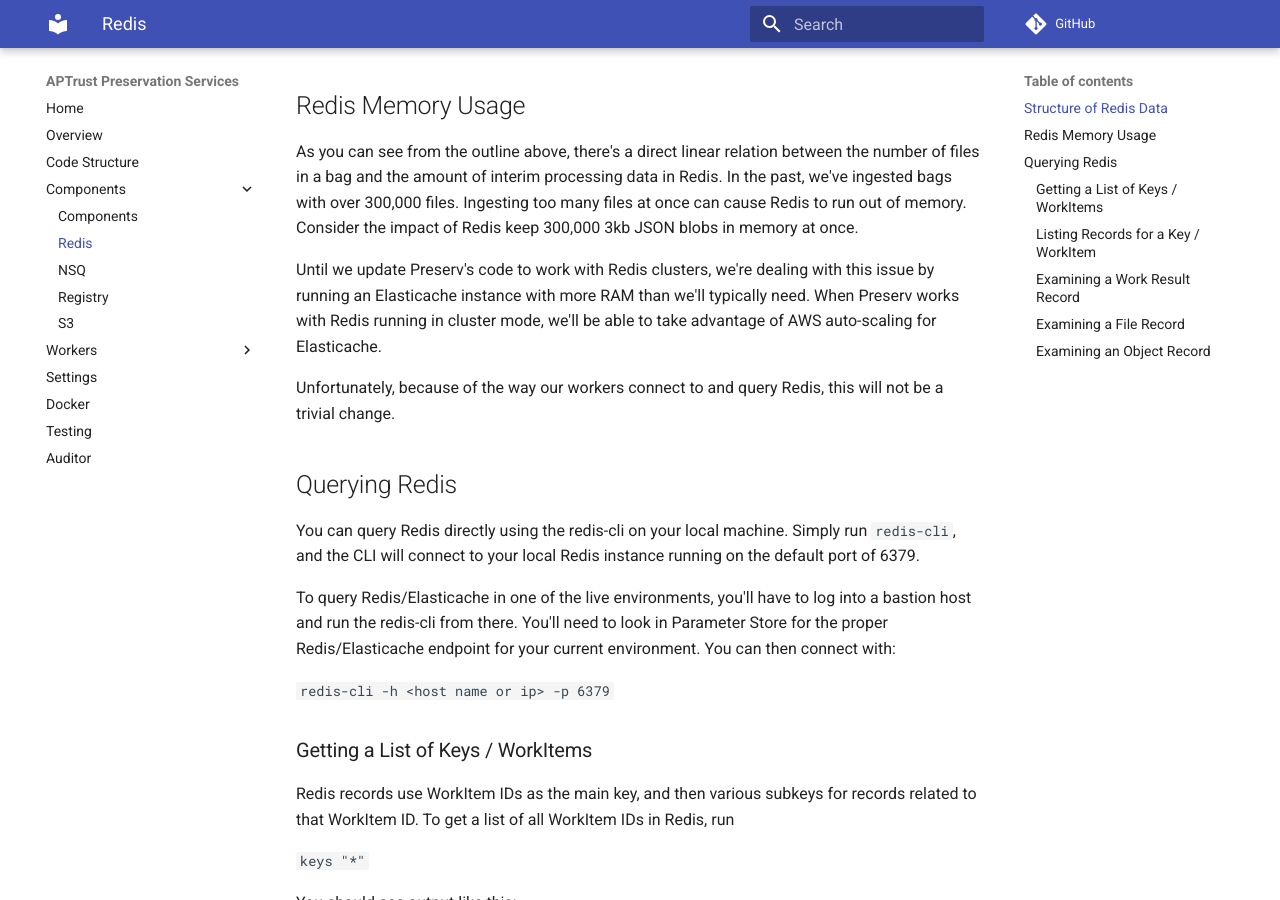
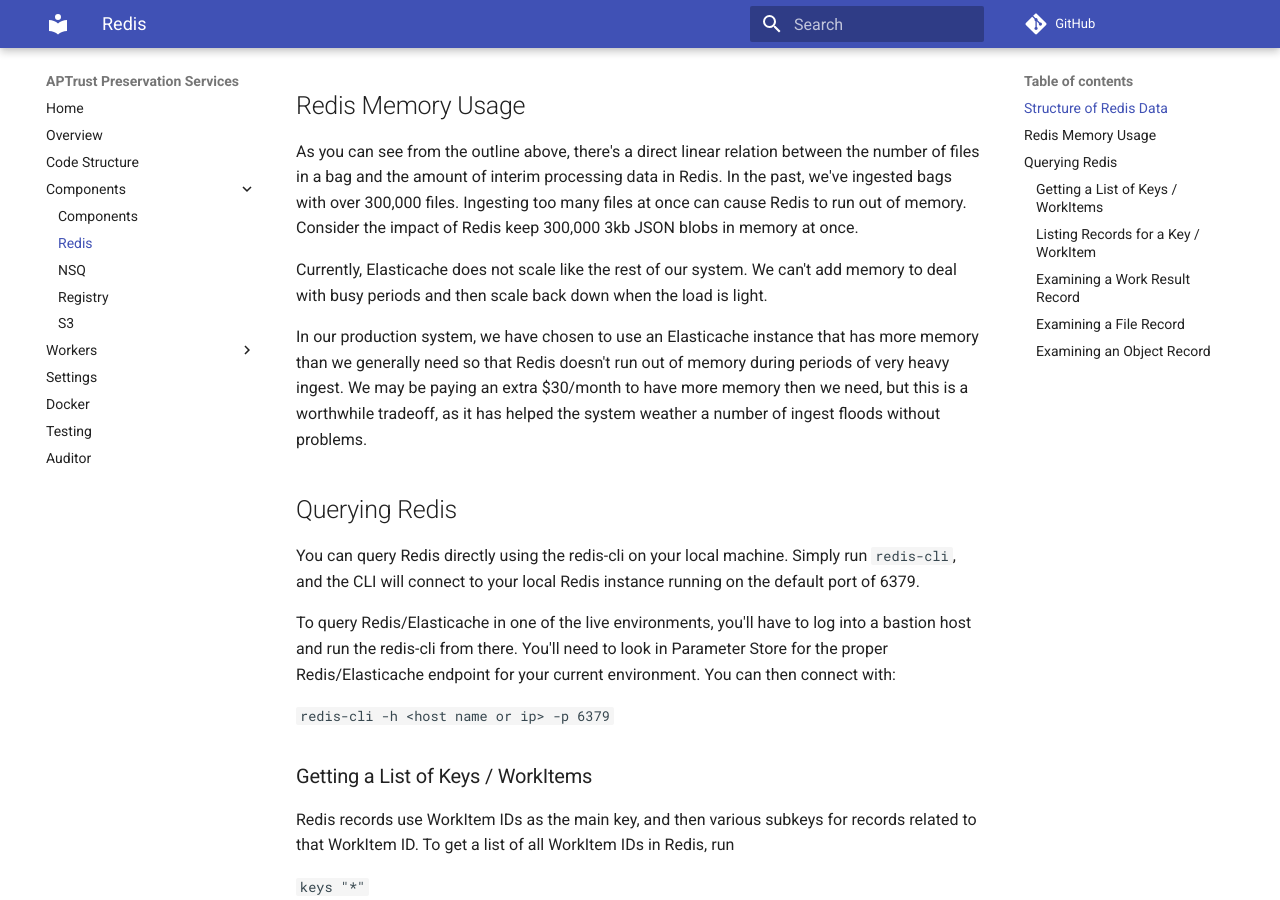
Before and after one commit to APTrust/preserv-docs, an MkDocs documentation site: the page built from docs/components/redis.md, in a window 1280 px wide and 900 px high, scrolled down 1805 px. Built offline with MkDocs 1.6.1 and Material for MkDocs 9.7.7, drawn with Linux system fonts in a browser that asks for light colours; comment, search, counter and statistics services are not loaded.

Commit message:
Updated info about Redis memory usage

```diff
--- a/docs/components/redis.md
+++ b/docs/components/redis.md
@@ -58,9 +58,9 @@
 
 As you can see from the outline above, there's a direct linear relation between the number of files in a bag and the amount of interim processing data in Redis. In the past, we've ingested bags with over 300,000 files. Ingesting too many files at once can cause Redis to run out of memory. Consider the impact of Redis keep 300,000 3kb JSON blobs in memory at once.
 
-Until we update Preserv's code to work with Redis clusters, we're dealing with this issue by running an Elasticache instance with more RAM than we'll typically need. When Preserv works with Redis running in cluster mode, we'll be able to take advantage of AWS auto-scaling for Elasticache.
+Currently, Elasticache does not scale like the rest of our system. We can't add memory to deal with busy periods and then scale back down when the load is light.
 
-Unfortunately, because of the way our workers connect to and query Redis, this will not be a trivial change.
+In our production system, we have chosen to use an Elasticache instance that has more memory than we generally need so that Redis doesn't run out of memory during periods of very heavy ingest. We may be paying an extra $30/month to have more memory then we need, but this is a worthwhile tradeoff, as it has helped the system weather a number of ingest floods without problems.
 
 ## Querying Redis
 
```
